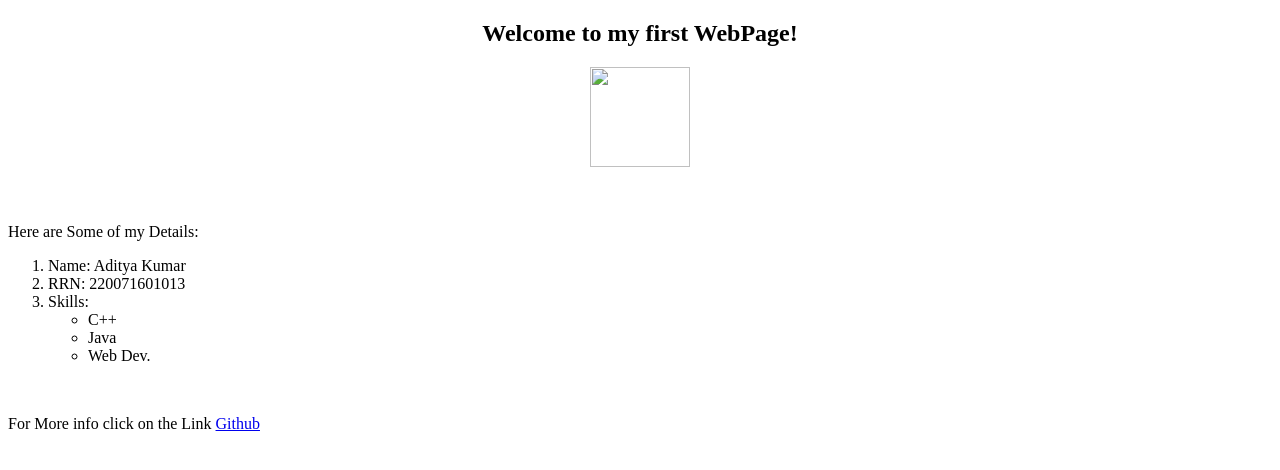
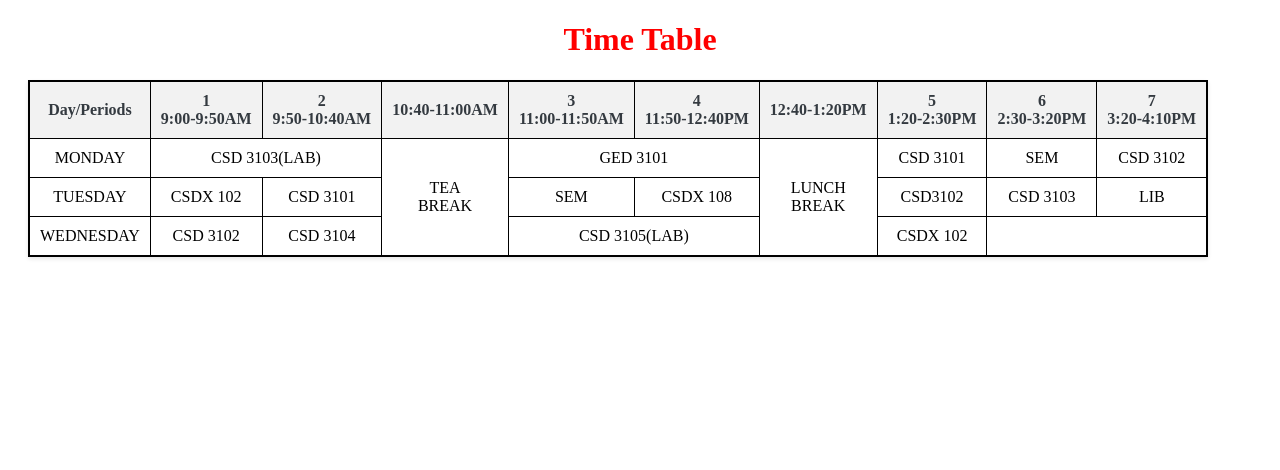
Before and after one commit to kryptex08/Web-Development, a plain HTML site: page index.html in a window 1280 px wide. Drawn offline with Linux system fonts and the light colour scheme.

Commit message:
Add files via upload

```diff
--- a/index.html
+++ b/index.html
@@ -1,22 +1,53 @@
-<!DOCTYPE HTML>
-<html>
+<!DOCTYPE html>
+<html lang="en">
 <head>
-<title> My Web Page</title>
+    <meta charset="UTF-8">
+    <meta name="viewport" content="width=device-width, initial-scale=1.0">
+    <title>Web QForm</title>
+    <link rel="stylesheet" href="style.css">
 </head>
 <body>
-<center><h2>Welcome to my first WebPage!</h2></center>
-<center><img src="C:\Users\user\Desktop\www.png" width="100" height="100"></center>
-<br><br>
-<p> Here are Some of my Details:</p>
-<ol>
-<li> Name: Aditya Kumar </li>
-<li> RRN: 220071601013</li>
-<li> Skills: </li>
-<ul>
-<li> C++ </li>
-<li> Java </li>
-<li> Web Dev.</li>
-</ul></ol>
-<br>
-
-<P>For More info click on the Link <a href="https://github.com/kryptex08">Github</a>
+    <h1>Time Table</h1>
+    <table>
+        <tr>
+        <th>Day/Periods</th>
+        <th>1<br>9:00-9:50AM</th>
+        <th>2<br>9:50-10:40AM</th>
+        <th>10:40-11:00AM</th>
+        <th>3<br>11:00-11:50AM</th>
+        <th>4<br>11:50-12:40PM</th>
+        <th>12:40-1:20PM</th>
+        <th>5<br>1:20-2:30PM</th>
+        <th>6<br>2:30-3:20PM</th>
+        <th>7<br>3:20-4:10PM</th>
+    </tr>
+    <tr>
+        <td>MONDAY</td>
+        <td colspan="2">CSD 3103(LAB)</td>
+        <td rowspan="6">TEA<br>BREAK</td>
+        <td colspan="2">GED 3101</td>
+        <td rowspan="6">LUNCH<br>BREAK</td>
+        <td>CSD 3101</td>
+        <td>SEM</td>
+        <td>CSD 3102</td>
+    </tr>
+    <tr>
+        <td>TUESDAY</td>
+        <td>CSDX 102</td>
+        <td>CSD 3101</td>
+        <td>SEM</td>
+        <td>CSDX 108</td>
+        <td>CSD3102</td>
+        <td>CSD 3103</td>
+        <td>LIB</td>
+    </tr>
+    <tr>
+        <td>WEDNESDAY</td>
+        <TD>CSD 3102</TD>
+        <td>CSD 3104</td>
+        <td colspan="2">CSD 3105(LAB)</td>
+        <td>CSDX 102</td>
+    </tr>
+    </table>
+</body>
+</html>
--- a/style.css
+++ b/style.css
@@ -1,36 +1,21 @@
-body{font-family: Arial, Helvetica, sans-serif;}
-form{border: 3px solid #f1f1f1;}
-
-input[type=text], input[type=password] {
-    width: 100%;
-    padding: 12px 20px;
-    margin: 8px 0;
-    display: inline-block;
-    border: 1px solid #ccc;
-    box-sizing: border-box;
+h1{
+    text-align: center;
+    color: red;
 }
-.imagecontainer{
+table{
+    border: 2px solid black;
+    border-collapse: collapse;
+    margin: 20px;
+    background-color: #fff;
+    border-spacing: 10px;
+    box-shadow: 0px 2px 4px rgba(0,0,0,0.1);
+}
+th,td{
+    border: 1px solid black;
     text-align: center;
-    margin: 24px 0 12px 0;
+    padding: 10px;
 }
-img.Avatar{
-    width: 10%;
-    border-radius: 50%;
+th{
+    background-color: #f2f2f2;
+    color: #343a40;
 }
-.container{
-    padding: 10px;
-
-}
-button {
-    background-color:  rgb(26, 115, 232);;
-    color: white;
-    padding: 14px 20px;
-    margin: 8px 0;
-    border: none;
-    cursor: pointer;
-    width: 100%;
-
-  }
-  button:hover{
-    opacity: 0.7;
-  }
```
